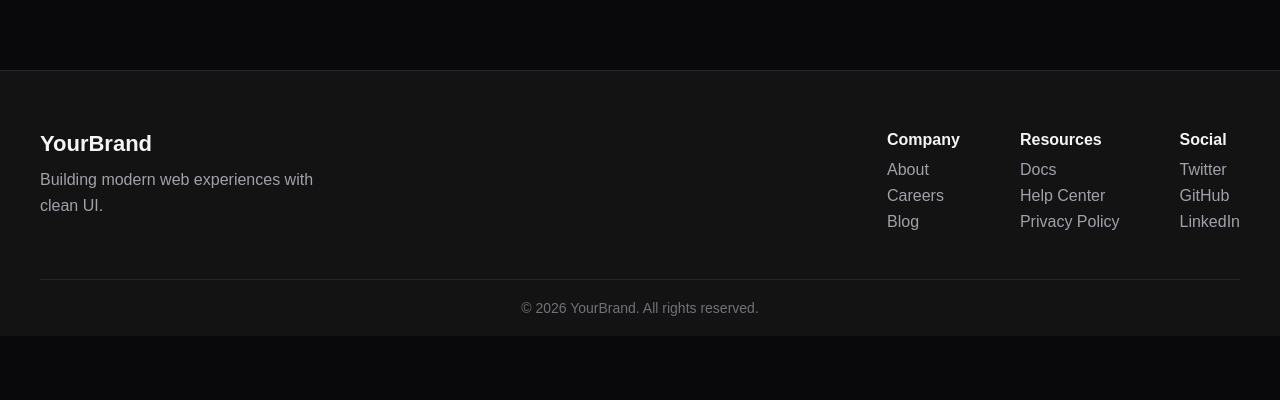
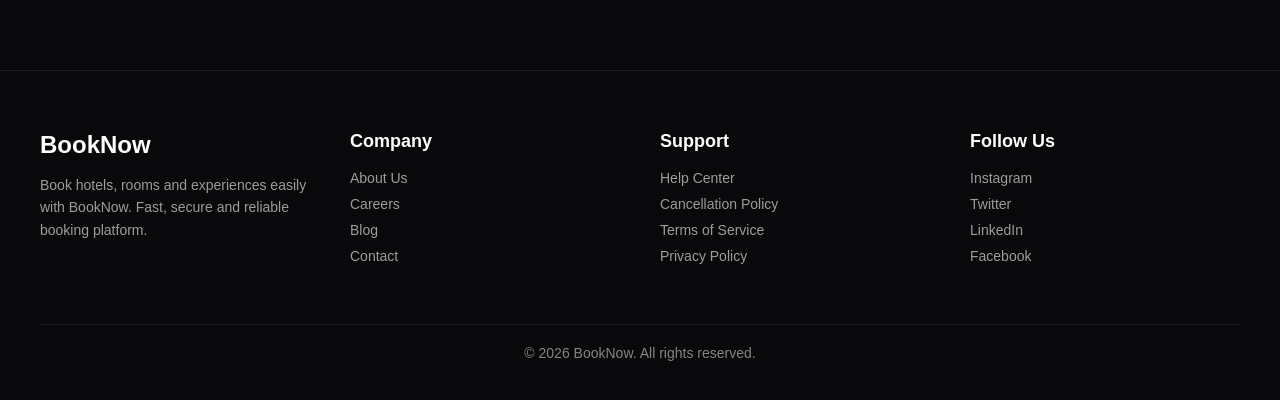
Before and after one commit to Sumanth-l/authentication, a React (Vite) app in the folder Frontend/: page / in a window 1280 px wide. Shown: the part 250-650 px from the top of the page. Built offline with nearby package versions, Linux system fonts and the light colour scheme; no server answers.

Commit message:
updated ui

```diff
--- a/Frontend/src/App.jsx
+++ b/Frontend/src/App.jsx
@@ -31,7 +31,7 @@ const App = () => {
       </main>
 
 
-
+      <ToastContainer position="top-right" autoClose={3000} hideProgressBar={false} newestOnTop={false} closeOnClick rtl={false} pauseOnFocusLoss draggable pauseOnHover />
     </div>
 
   </BrowserRouter>
--- a/Frontend/src/Pages/Footer.css
+++ b/Frontend/src/Pages/Footer.css
@@ -1,64 +1,72 @@
 .footer {
-  margin-top: 80px;
-  background: #131313;
-  color: #f5f5f5;
-  padding: 60px 40px 20px 40px;
+  background: #09090B;
+  border-top: 1px solid rgba(255, 255, 255, 0.08);
+  padding: 60px 40px 30px 40px;
+  color: white;
+}
+
+.footer-container {
+  display: grid;
+  grid-template-columns: repeat(4, 1fr);
+  gap: 40px;
+  max-width: 1200px;
+  margin: auto;
+}
+
+.footer-section h3 {
+  margin-bottom: 18px;
+  font-size: 18px;
+  font-weight: 600;
+  color: white;
+}
+
+.footer-logo {
+  font-size: 24px;
+  font-weight: 700;
+  margin-bottom: 15px;
+}
+
+.footer-desc {
+  font-size: 14px;
+  color: rgba(255, 255, 255, 0.6);
+  line-height: 1.6;
+}
+
+.footer-section ul {
+  list-style: none;
+}
+
+.footer-section ul li {
+  margin-bottom: 10px;
+  font-size: 14px;
+  color: rgba(255, 255, 255, 0.6);
+  cursor: pointer;
+  transition: 0.3s ease;
+}
+
+.footer-section ul li:hover {
+  color: white;
+}
+
+.footer-bottom {
+  text-align: center;
+  margin-top: 50px;
+  padding-top: 20px;
+  font-size: 14px;
+  color: rgba(255, 255, 255, 0.5);
   border-top: 1px solid rgba(255, 255, 255, 0.08);
 }
 
-/* Layout */
-.footer-container {
-  display: flex;
-  justify-content: space-between;
-  flex-wrap: wrap;
-  gap: 40px;
+/* Responsive */
+@media (max-width: 900px) {
+  .footer-container {
+    grid-template-columns: repeat(2, 1fr);
+  }
 }
 
-/* Brand */
-.footer-brand h2 {
-  font-size: 22px;
-  margin-bottom: 10px;
+@media (max-width: 600px) {
+  .footer-container {
+    grid-template-columns: 1fr;
+    text-align: center;
+  }
 }
-
-.footer-brand p {
-  color: #a1a1aa;
-  max-width: 280px;
-  line-height: 1.6;
-}
-
-/* Links */
-.footer-links {
-  display: flex;
-  gap: 60px;
-}
-
-.footer-links h4 {
-  margin-bottom: 12px;
-  font-size: 16px;
-}
-
-.footer-links ul {
-  list-style: none;
-  padding: 0;
-}
-
-.footer-links li {
-  margin-bottom: 8px;
-  color: #a1a1aa;
-  cursor: pointer;
-  transition: 0.3s;
-}
-
-.footer-links li:hover {
-  color: white;
-}
-
-/* Bottom */
-.footer-bottom {
-  margin-top: 40px;
-  padding-top: 20px;
-  text-align: center;
-  font-size: 14px;
-  color: #71717a;
-  border-top: 1px solid rgba(255, 255, 255, 0.08);
-}
--- a/Frontend/src/Pages/Footer.jsx
+++ b/Frontend/src/Pages/Footer.jsx
@@ -5,44 +5,52 @@ export default function Footer() {
     <footer className="footer">
       <div className="footer-container">
 
-        <div className="footer-brand">
-          <h2>YourBrand</h2>
-          <p>Building modern web experiences with clean UI.</p>
+
+        <div className="footer-section">
+          <h2 className="footer-logo">BookNow</h2>
+          <p className="footer-desc">
+            Book hotels, rooms and experiences easily with BookNow.
+            Fast, secure and reliable booking platform.
+          </p>
         </div>
 
-        <div className="footer-links">
-          <div>
-            <h4>Company</h4>
+
+        <div className="footer-section">
+          <h3>Company</h3>
           <ul>
-              <li>About</li>
+            <li>About Us</li>
             <li>Careers</li>
             <li>Blog</li>
+            <li>Contact</li>
           </ul>
         </div>
 
-          <div>
-            <h4>Resources</h4>
+
+        <div className="footer-section">
+          <h3>Support</h3>
           <ul>
-              <li>Docs</li>
             <li>Help Center</li>
+            <li>Cancellation Policy</li>
+            <li>Terms of Service</li>
             <li>Privacy Policy</li>
           </ul>
         </div>
 
-          <div>
-            <h4>Social</h4>
+
+        <div className="footer-section">
+          <h3>Follow Us</h3>
           <ul>
+            <li>Instagram</li>
             <li>Twitter</li>
-              <li>GitHub</li>
             <li>LinkedIn</li>
+            <li>Facebook</li>
           </ul>
-          </div>
         </div>
 
       </div>
 
       <div className="footer-bottom">
-        © {new Date().getFullYear()} YourBrand. All rights reserved.
+        © {new Date().getFullYear()} BookNow. All rights reserved.
       </div>
     </footer>
   );
--- a/Frontend/src/Pages/Home.jsx
+++ b/Frontend/src/Pages/Home.jsx
@@ -7,7 +7,7 @@ export default function Home(){
     return(
         <div className="home">
            <Hotel/>
-              <Footer/>
+        <Footer />
         </div>
     )
 }
--- a/Frontend/src/Pages/Navbar.jsx
+++ b/Frontend/src/Pages/Navbar.jsx
@@ -3,7 +3,7 @@ import { useContext, useState } from "react";
 import { AuthContext } from "../context/AuthContext";
 import "../Pages/Navbar.css";
 import logo from "../assets/logo.png";
-import { SearchContext } from "../context/SearchContext";
+import {SearchContext} from "../context/SearchContext";
 
 export default function Navbar() {
   const navigate = useNavigate();
```
Lines whose indentation alone changed are shown as unchanged.
